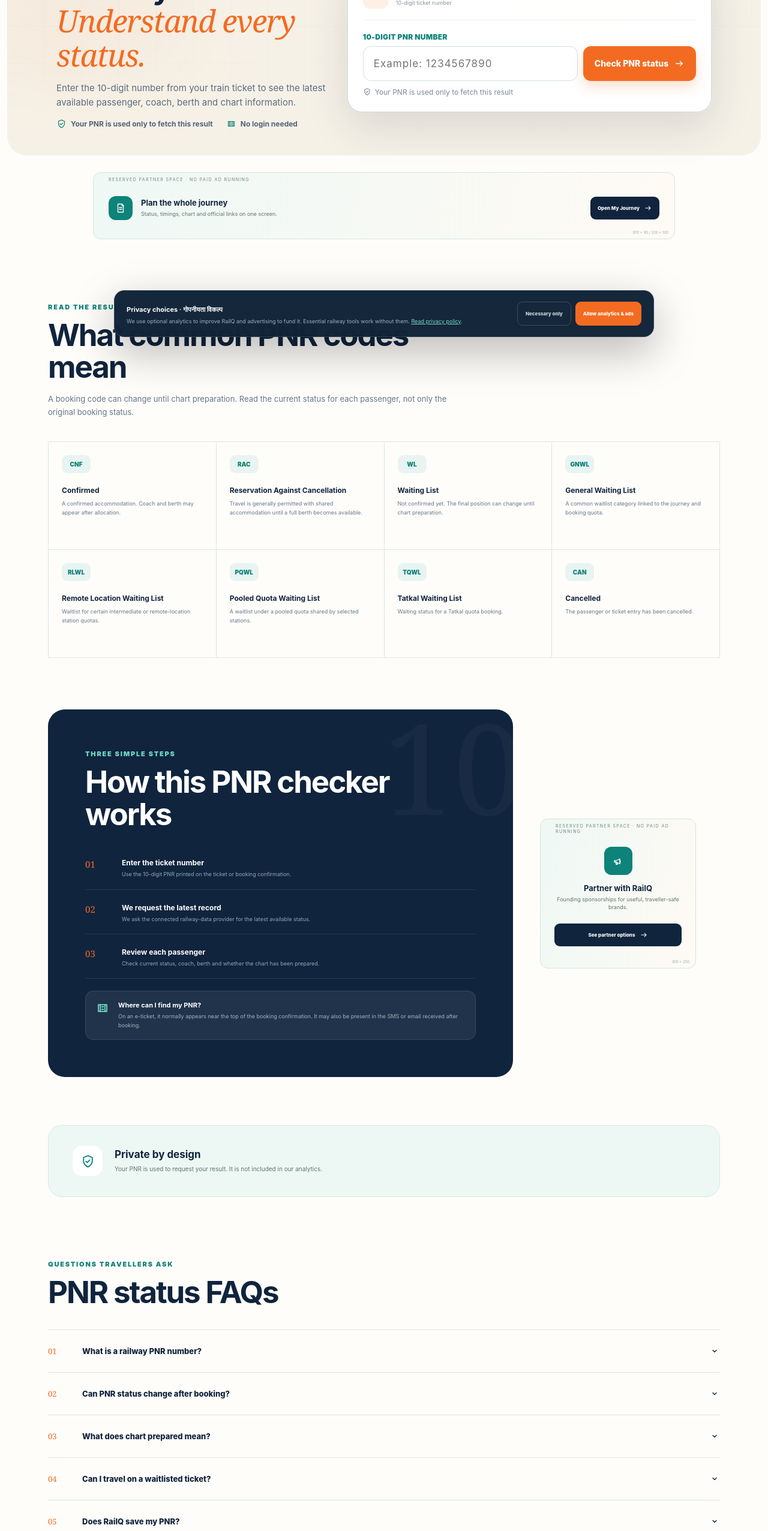
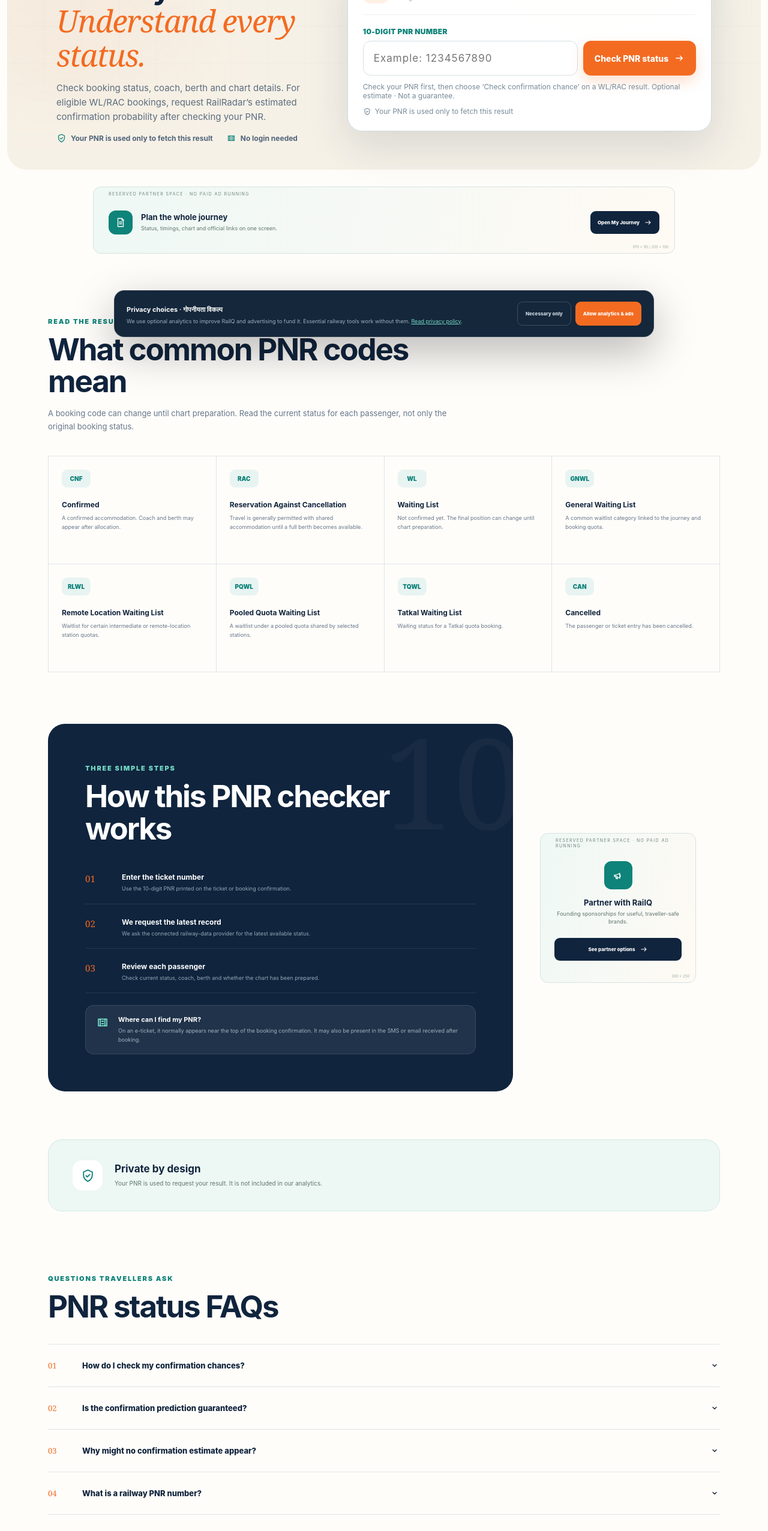
Before and after one commit to vsahay16/rail, a Next.js app in the folder RailSahayak_Complete_NextJS_Project/: page /pnr-status in a window 1280 px wide. Shown: the part 220-2773 px from the top of the page at 60% size. Built offline with nearby package versions, Linux system fonts and the light colour scheme; no server answers.

Commit message:
Add files via upload

```diff
--- a/RailSahayak_Complete_NextJS_Project/app/home-client.tsx
+++ b/RailSahayak_Complete_NextJS_Project/app/home-client.tsx
@@ -189,6 +189,7 @@
           <div className="search-tabs" role="tablist" aria-label="Choose a railway tool">
             {([["pnr", t.pnr, "ticket"], ["live", t.live, "pulse"], ["between", t.between, "route"], ["booking", t.booking, "calendar"]] as Array<[SearchTab, string, string]>).map(([tab, label, icon]) => <button key={tab} className={activeTab === tab ? "active" : ""} onClick={() => switchTab(tab)} role="tab" aria-selected={activeTab === tab}><Icon name={icon} size={18} /> {label}</button>)}
           </div>
+          {activeTab === "pnr" && <div style={{padding:"12px 0"}}><strong>{language === "hi" ? "PNR स्थिति और कन्फर्म होने की अनुमानित संभावना देखें" : "Check PNR status and estimated confirmation chances"}</strong><p style={{fontSize:14,lineHeight:1.6,margin:"6px 0"}}>{language === "hi" ? "पहले हर यात्री की नवीनतम स्थिति देखें। WL/RAC परिणाम मिलने पर ‘कन्फर्म होने की संभावना देखें’ चुनें। अनुमान हर बुकिंग के लिए उपलब्ध नहीं होता और गारंटी नहीं है।" : "See each passenger’s latest status first. For WL/RAC results, select ‘Check confirmation chance’. Estimates may not be available for every booking and are not guaranteed."}</p></div>}
           <form className="search-form" onSubmit={handleSubmit}>
             {activeTab === "pnr" && <label className="single-field"><span>PNR</span><input inputMode="numeric" autoComplete="off" maxLength={10} value={form.pnr} onChange={(e) => setForm({ ...form, pnr: e.target.value.replace(/\D/g, "") })} placeholder={t.pnrPlaceholder} aria-label={t.pnrPlaceholder} /></label>}
             {activeTab === "live" && <><label><span>{t.train}</span><input inputMode="numeric" maxLength={5} value={form.train} onChange={(e) => setForm({ ...form, train: e.target.value.replace(/\D/g, "") })} placeholder={t.trainPlaceholder} aria-label={t.trainPlaceholder} /></label><label><span>{t.journeyDate}</span><input type="date" value={form.date} onChange={(e) => setForm({ ...form, date: e.target.value })} aria-label={t.journeyDate} /></label></>}
--- a/RailSahayak_Complete_NextJS_Project/app/pnr-status/pnr-status-client.tsx
+++ b/RailSahayak_Complete_NextJS_Project/app/pnr-status/pnr-status-client.tsx
@@ -32,7 +32,7 @@
   en: {
     breadcrumbHome: "Home", breadcrumbPage: "PNR status",
     kicker: "Live railway journey tool", titleA: "Check your PNR.", titleB: "Understand every status.",
-    intro: "Enter the 10-digit number from your train ticket to see the latest available passenger, coach, berth and chart information.",
+    intro: "Check booking status, coach, berth and chart details. For eligible WL/RAC bookings, request RailRadar’s estimated confirmation probability after checking your PNR.",
     private: "Your PNR is used only to fetch this result", noLogin: "No login needed", label: "10-digit PNR number", placeholder: "Example: 1234567890", button: "Check PNR status", checking: "Checking latest status", clear: "Check another PNR",
     invalid: "Enter a valid 10-digit PNR", invalidText: "Use numbers only. You can find the PNR near the top of your ticket or booking message.",
     ready: "Live connection ready", readyTitle: "Add the railway API key to activate live results.", readyText: "The secure server integration is complete. The key must be added through your hosting environment and is never shown to visitors.",
@@ -51,7 +51,7 @@
   hi: {
     breadcrumbHome: "होम", breadcrumbPage: "PNR स्थिति",
     kicker: "लाइव रेलवे यात्रा टूल", titleA: "अपना PNR देखें।", titleB: "हर स्थिति को समझें।",
-    intro: "यात्री की नवीनतम स्थिति, कोच, बर्थ और चार्ट जानकारी देखने के लिए टिकट का 10 अंकों वाला नंबर डालें।",
+    intro: "बुकिंग स्थिति, कोच, बर्थ और चार्ट की जानकारी देखें। पात्र WL/RAC बुकिंग का PNR जाँचने के बाद RailRadar से कन्फर्म होने की अनुमानित संभावना माँग सकते हैं।",
     private: "आपका PNR केवल यह परिणाम लाने के लिए उपयोग होता है", noLogin: "लॉगिन की जरूरत नहीं", label: "10 अंकों का PNR नंबर", placeholder: "उदाहरण: 1234567890", button: "PNR स्थिति देखें", checking: "नवीनतम स्थिति देखी जा रही है", clear: "दूसरा PNR देखें",
     invalid: "सही 10 अंकों का PNR डालें", invalidText: "केवल अंक डालें। PNR टिकट या बुकिंग संदेश के ऊपर मिलता है।",
     ready: "लाइव कनेक्शन तैयार है", readyTitle: "लाइव परिणाम शुरू करने के लिए रेलवे API कुंजी जोड़ें।", readyText: "सुरक्षित सर्वर इंटीग्रेशन तैयार है। कुंजी होस्टिंग सेटिंग में जोड़नी होगी और यात्रियों को दिखाई नहीं देगी।",
@@ -81,6 +81,9 @@
 ] as const;
 
 const faqs = [
+  ["How do I check my confirmation chances?", "कन्फर्म होने की संभावना कैसे देखें?", "Enter your PNR and check the result. For an eligible WL/RAC booking, select Check confirmation chance below the passenger details. The optional estimate is supplied by RailRadar when available.", "PNR डालकर परिणाम देखें। पात्र WL/RAC बुकिंग के लिए यात्री विवरण के नीचे ‘कन्फर्म होने की संभावना देखें’ चुनें। उपलब्ध होने पर यह वैकल्पिक अनुमान RailRadar देता है।"],
+  ["Is the confirmation prediction guaranteed?", "क्या कन्फर्म होने का अनुमान गारंटी है?", "No. It is a PNR-level estimate, not a separate score for each passenger or permission to travel. Check each passenger’s final status in the official railway record.", "नहीं। यह पूरे PNR का अनुमान है, हर यात्री का अलग स्कोर या यात्रा की अनुमति नहीं। आधिकारिक रेलवे रिकॉर्ड में हर यात्री की अंतिम स्थिति जाँचें।"],
+  ["Why might no confirmation estimate appear?", "कन्फर्म होने का अनुमान क्यों नहीं दिख सकता?", "Predictions are not available for every booking. The option is shown for supported WL/RAC results when the feature is enabled. A provider outage or unsupported response can also make an estimate unavailable; your current PNR status remains separate.", "हर बुकिंग के लिए अनुमान उपलब्ध नहीं होता। सुविधा चालू होने पर समर्थित WL/RAC परिणामों में विकल्प दिखता है। प्रदाता की सेवा या उत्तर में समस्या होने पर भी अनुमान नहीं मिल सकता; वर्तमान PNR स्थिति इससे अलग है।"],
   ["What is a railway PNR number?", "रेलवे PNR नंबर क्या है?", "PNR means Passenger Name Record. Indian railway reservations use a 10-digit number to identify the booking record.", "PNR का अर्थ Passenger Name Record है। भारतीय रेलवे आरक्षण में बुकिंग रिकॉर्ड पहचानने के लिए 10 अंकों का नंबर होता है।"],
   ["Can PNR status change after booking?", "क्या बुकिंग के बाद PNR स्थिति बदल सकती है?", "Yes. Waiting-list and RAC positions can change as passengers cancel or railway allocation changes, including around chart preparation.", "हाँ। यात्रियों के टिकट रद्द करने या रेलवे आवंटन बदलने से WL और RAC स्थिति, चार्ट बनने तक, बदल सकती है।"],
   ["What does chart prepared mean?", "चार्ट तैयार होने का क्या अर्थ है?", "It means the reservation chart for the train has been prepared. Check the current passenger status and official record for the final travel position.", "इसका अर्थ है कि ट्रेन का आरक्षण चार्ट तैयार हो गया है। अंतिम यात्रा स्थिति के लिए वर्तमान यात्री स्थिति और आधिकारिक रिकॉर्ड देखें।"],
@@ -157,6 +160,7 @@
         <form onSubmit={checkPnr} className="pnr-form" noValidate>
           <label htmlFor="pnr-number">{t.label}</label>
           <div className="pnr-input-row"><input id="pnr-number" name="pnr" inputMode="numeric" autoComplete="off" maxLength={10} value={pnr} onChange={(event) => { setPnr(event.target.value.replace(/\D/g, "")); if (result?.tone === "error") setResult(null); }} placeholder={t.placeholder} aria-describedby="pnr-privacy-note" /><button type="submit" disabled={loading}>{loading ? <><span className="spinner" />{t.checking}</> : <>{t.button}<Icon name="arrow" size={18} /></>}</button></div>
+          <p>{hi ? "पहले PNR जाँचें, फिर WL/RAC परिणाम में ‘कन्फर्म होने की संभावना देखें’ चुनें। वैकल्पिक अनुमान · गारंटी नहीं।" : "Check your PNR first, then choose ‘Check confirmation chance’ on a WL/RAC result. Optional estimate · Not a guarantee."}</p>
           <p id="pnr-privacy-note"><Icon name="shield" size={14} />{t.private}</p>
         </form>
       </div>
--- a/RailSahayak_Complete_NextJS_Project/app/tools/tools-directory.tsx
+++ b/RailSahayak_Complete_NextJS_Project/app/tools/tools-directory.tsx
@@ -14,7 +14,7 @@
     <section className="directory-hero"><span className="kicker">{hi ? "यात्रा का हर जरूरी टूल" : "Every essential journey tool"}</span><h1>{hi ? "रेलवे की जानकारी।" : "Railway answers."}<br /><em>{hi ? "एक सरल जगह पर।" : "One calm place."}</em></h1><p>{hi ? "ट्रेन देखने, बुकिंग की योजना, रिफंड अनुमान या कोच खोजने के लिए टूल चुनें। हर टूल बताता है कि क्या भरना है और परिणाम कैसे पढ़ना है।" : "Choose a tool to check your train, plan a booking, estimate a refund or find your coach. Each tool explains what to enter and how to read the result."}</p><div><span><Icon name="shield" size={17} />{hi ? "स्वतंत्र सेवा" : "Independent service"}</span><span><Icon name="globe" size={17} />{hi ? "हिंदी और English" : "English and हिंदी"}</span></div></section>
     {categories.map((category) => {
       const copy = categoryCopy[category];
-      return <section className="directory-category" key={category}><div className="directory-heading"><div><span>{String(categories.indexOf(category) + 1).padStart(2, "0")}</span><h2>{hi ? copy.titleHi : copy.title}</h2></div><p>{hi ? copy.descriptionHi : copy.description}</p></div><div className="directory-grid">{toolConfigs.filter((tool) => tool.category === category).map((tool) => <Link href={`/${tool.slug}`} key={tool.slug}><span className={`directory-icon ${category}`}><Icon name={tool.icon} /></span><div><h3>{hi ? tool.titleHi : tool.title}</h3><p>{hi ? tool.descriptionHi : tool.description}</p><small>{tool.slug === "pnr-alerts" ? (hi ? "अभी उपलब्ध नहीं" : "Not yet available") : tool.live ? (hi ? "प्रदाता की उपलब्धता पर निर्भर" : "Depends on provider availability") : (hi ? "वेबसाइट पर गणना" : "Calculated on this website")}</small></div><Icon name="arrow" size={17} /></Link>)}</div></section>;
+      return <section className="directory-category" key={category}><div className="directory-heading"><div><span>{String(categories.indexOf(category) + 1).padStart(2, "0")}</span><h2>{hi ? copy.titleHi : copy.title}</h2></div><p>{hi ? copy.descriptionHi : copy.description}</p></div><div className="directory-grid">{toolConfigs.filter((tool) => tool.category === category).map((tool) => <Link href={`/${tool.slug}`} key={tool.slug}><span className={`directory-icon ${category}`}><Icon name={tool.icon} /></span><div><h3>{tool.slug === "pnr-status" ? (hi ? "PNR स्थिति और कन्फर्म होने की संभावना" : "PNR status & confirmation chances") : (hi ? tool.titleHi : tool.title)}</h3><p>{tool.slug === "pnr-status" ? (hi ? "यात्री स्थिति, कोच और बर्थ देखें। पात्र WL/RAC परिणाम में वैकल्पिक अनुमान माँगें; यह गारंटी नहीं है।" : "Check passenger status, coach and berth. Request an optional estimate for eligible WL/RAC results; it is not a guarantee.") : (hi ? tool.descriptionHi : tool.description)}</p><small>{tool.slug === "pnr-alerts" ? (hi ? "अभी उपलब्ध नहीं" : "Not yet available") : tool.live ? (hi ? "प्रदाता की उपलब्धता पर निर्भर" : "Depends on provider availability") : (hi ? "वेबसाइट पर गणना" : "Calculated on this website")}</small></div><Icon name="arrow" size={17} /></Link>)}</div></section>;
     })}
     <section className="directory-dashboard-cta"><div><span className="kicker light">{hi ? "एक यात्रा, एक डैशबोर्ड" : "One journey, one dashboard"}</span><h2>{hi ? "अपनी पूरी यात्रा एक स्क्रीन पर देखें।" : "Bring the whole journey onto one screen."}</h2><p>{hi ? "PNR या ट्रेन और रूट डालकर स्थिति, समय, चार्ट, रिफंड, कोच और जरूरी लिंक साथ देखें।" : "Enter a PNR or train and route to combine status, timing, chart, refund, coach and verification links."}</p></div><Link href="/dashboard">{hi ? "यात्रा डैशबोर्ड खोलें" : "Open journey dashboard"}<Icon name="arrow" size={18} /></Link></section>
   </main>;
--- a/RailSahayak_Complete_NextJS_Project/components/pnr-prediction.tsx
+++ b/RailSahayak_Complete_NextJS_Project/components/pnr-prediction.tsx
@@ -1,11 +1,12 @@
 "use client";
+import { trackEvent } from "@/lib/analytics";
 import { useEffect, useRef, useState } from "react";
 import { railRequest, railData } from "@/lib/rail-data";
 import styles from "./journey-upgrade.module.css";
 export function PnrPrediction({pnr,hi}:{pnr:string;hi:boolean}) {
  const [enabled,setEnabled]=useState(false),[busy,setBusy]=useState(false),[score,setScore]=useState<number|null>(null),[checked,setChecked]=useState(""),[failed,setFailed]=useState(false);const lock=useRef(false);
  useEffect(()=>{const c=new AbortController();fetch('/api/rail/capabilities',{signal:c.signal}).then(r=>r.json()).then(d=>setEnabled(d.prediction===true)).catch(()=>{});return()=>c.abort();},[]);
- async function check(){if(lock.current)return;lock.current=true;setBusy(true);setFailed(false);try{const r=await railRequest(new URLSearchParams({action:'prediction',pnr}));const d=railData(r.payload);if(!r.ok||typeof d.percentage!=='number'||d.percentage<0||d.percentage>100)throw Error();setScore(d.percentage);setChecked(new Date().toLocaleString(hi?'hi-IN':'en-IN',{timeZone:'Asia/Kolkata'}));}catch{setFailed(true);}finally{setBusy(false);lock.current=false;}}
+ async function check(){if(lock.current)return;lock.current=true;setBusy(true);setFailed(false);trackEvent("pnr_prediction_requested", {language:hi?"hi":"en"});try{const r=await railRequest(new URLSearchParams({action:'prediction',pnr}));const d=railData(r.payload);if(!r.ok||typeof d.percentage!=='number'||d.percentage<0||d.percentage>100)throw Error();setScore(d.percentage);trackEvent("pnr_prediction_result", {language:hi?"hi":"en",outcome:"success"});setChecked(new Date().toLocaleString(hi?'hi-IN':'en-IN',{timeZone:'Asia/Kolkata'}));}catch{setFailed(true);trackEvent("pnr_prediction_result", {language:hi?"hi":"en",outcome:"unavailable"});}finally{setBusy(false);lock.current=false;}}
  if(!enabled)return null;
- return <aside className={styles.panel}><h3>{hi?'कन्फर्म होने की अनुमानित संभावना':'Estimated confirmation probability'}</h3><p>{hi?'RailRadar का PNR-स्तर का अनुमान। यह हर यात्री का अलग स्कोर या यात्रा की अनुमति नहीं है।':'A PNR-level estimate from RailRadar, not an individual passenger score or permission to travel.'}</p>{score!==null?<><strong className={styles.score}>{score}%</strong><meter min={0} max={100} value={score} aria-label={hi?'अनुमानित संभावना':'Estimated probability'}/><p>{hi?'जाँचा गया':'Checked'}: {checked} IST</p><p>{hi?'अनुमान गलत हो सकता है। अंतिम यात्री स्थिति आधिकारिक रिकॉर्ड पर जाँचें।':'The estimate can be wrong. Verify final passenger status with the official railway record.'}</p></>:<button type="button" disabled={busy} onClick={check}>{busy?(hi?'जाँच रहे हैं…':'Checking…'):(hi?'अनुमान देखें':'Check estimate')}</button>}{failed&&<p role="status">{hi?'इस PNR के लिए अनुमान नहीं मिला। वर्तमान स्थिति ऊपर देखें।':'An estimate is unavailable for this PNR. Your current status remains available above.'}</p>}</aside>;
+ return <aside className={styles.panel} aria-live="polite" aria-busy={busy}><h3>{hi?'कन्फर्म होने की अनुमानित संभावना':'Estimated confirmation probability'}</h3><p><strong>{hi?'वैकल्पिक अनुमान · गारंटी नहीं':'Optional estimate · Not a guarantee'}</strong></p><p>{hi?'RailRadar का PNR-स्तर का अनुमान। यह हर यात्री का अलग स्कोर या यात्रा की अनुमति नहीं है।':'A PNR-level estimate from RailRadar, not an individual passenger score or permission to travel.'}</p>{score!==null?<><strong className={styles.score}>{score}%</strong><meter min={0} max={100} value={score} aria-label={hi?'अनुमानित संभावना':'Estimated probability'}/><p>{hi?'जाँचा गया':'Checked'}: {checked} IST</p><p>{hi?'अनुमान गलत हो सकता है। अंतिम यात्री स्थिति आधिकारिक रिकॉर्ड पर जाँचें।':'The estimate can be wrong. Verify final passenger status with the official railway record.'}</p></>:<button type="button" disabled={busy} onClick={check}>{busy?(hi?'जाँच रहे हैं…':'Checking…'):(hi?'कन्फर्म होने की संभावना देखें':'Check confirmation chance')}</button>}{failed&&<p role="status">{hi?'इस PNR के लिए अनुमान नहीं मिला। वर्तमान स्थिति ऊपर देखें।':'An estimate is unavailable for this PNR. Your current status remains available above.'}</p>}</aside>;
 }
```
